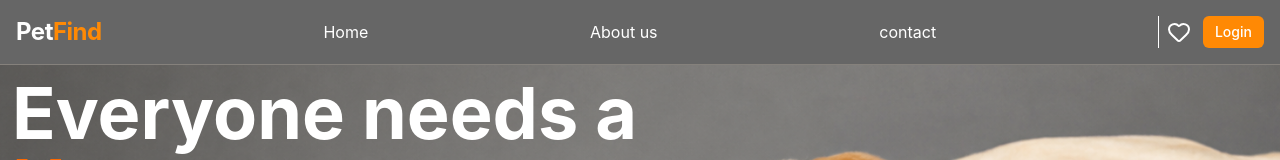
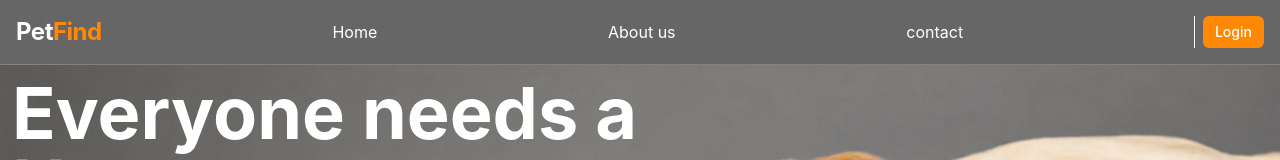
Before and after one commit to group-1-collaboration/Pet-Find, a React (Vite) app: page / in a window 1280 px wide. Shown: the top 160 px of the page. Built offline with nearby package versions, Linux system fonts and the light colour scheme.

Commit message:
feat: remove heart icon

```diff
--- a/src/components/Navbar.jsx
+++ b/src/components/Navbar.jsx
@@ -34,8 +34,6 @@ function Navbar() {
 
           <div className="flex items-center gap-3 pl-2 border-l border-muted text-sm font-medium">
 
-           <Heart />
-
             <Link to={'/login'}>
              <Button className="bg-orange-400 text-primary-foreground px-3 py-1.5 rounded-md hover:opacity-90 transition-opacity">
               Login
```
